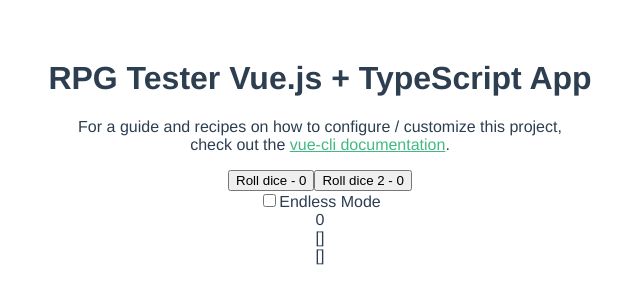
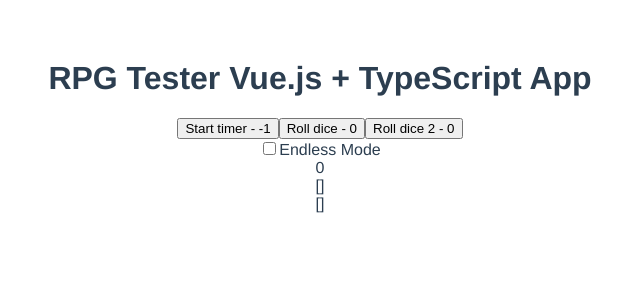
Before and after one commit to JamesSkemp/vuejs-tutorial, a Vue app: page / in a window 1280 px wide. Shown: the top 304 px of the page, without its empty margins (320-960 px from the left). Built offline with nearby package versions, Linux system fonts and the light colour scheme.

Commit message:
Add new global for game world and remove boilerplate text

```diff
--- a/src/components/HelloWorld.vue
+++ b/src/components/HelloWorld.vue
@@ -1,11 +1,7 @@
 <template>
   <div class="hello">
     <h1>{{ msg }}</h1>
-    <p>
-      For a guide and recipes on how to configure / customize this project,<br>
-      check out the
-      <a href="https://cli.vuejs.org" target="_blank" rel="noopener">vue-cli documentation</a>.
-    </p>
+	<button v-on:click="startTimer">Start timer - {{ timer }}</button>
 	<button v-on:click="rollDice">Roll dice - {{ timesRun }}</button>
 	<button v-on:click="rollDice2">Roll dice 2 - {{ timesRun2 }}</button>
 	<br />
@@ -35,6 +31,22 @@ export default class HelloWorld extends Vue {
   diceRoll = "";
   finalResults: string[] = [];
   finalResultsShort: string[] = [];
+  timer = -1;
+
+  created() {
+	console.log('created');
+	console.log(this.$world);
+  }
+
+  beforeDestroy() {
+	clearInterval(this.timer);
+  }
+
+  startTimer() {
+	this.timer = setInterval(() => {
+		console.log('timer');
+	}, 1000);
+  }
 
   rollDice(): void {
 	this.diceRoll = '';
@@ -167,7 +179,7 @@ export default class HelloWorld extends Vue {
 
   rollDice2(): void {
 	// TODO this should persist
-	const world = new World();
+	const world: World = this.$world;
 	this.currentMoment = world.currentMoment;
 
 	console.log(world);
--- a/src/main.ts
+++ b/src/main.ts
@@ -1,7 +1,9 @@
 import Vue from 'vue'
 import App from './App.vue'
+import World from './models/World';
 
 Vue.config.productionTip = false
+Vue.prototype.$world = new World();
 
 new Vue({
   render: h => h(App)
```
